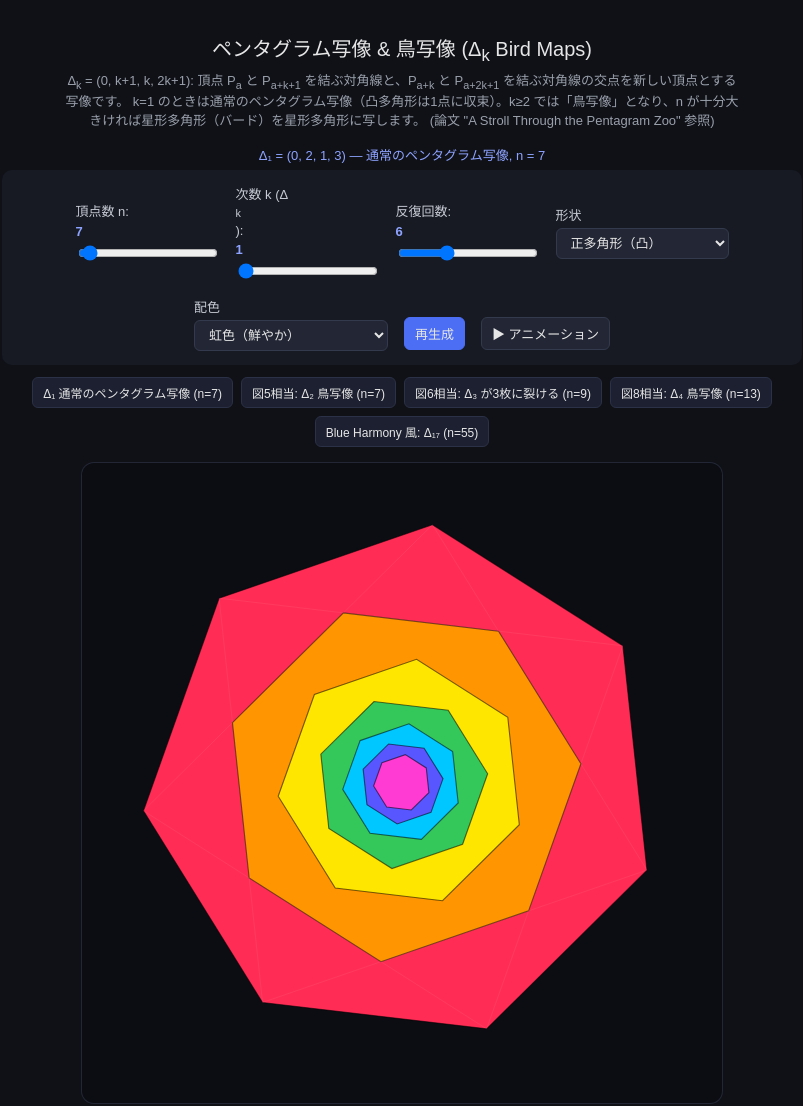
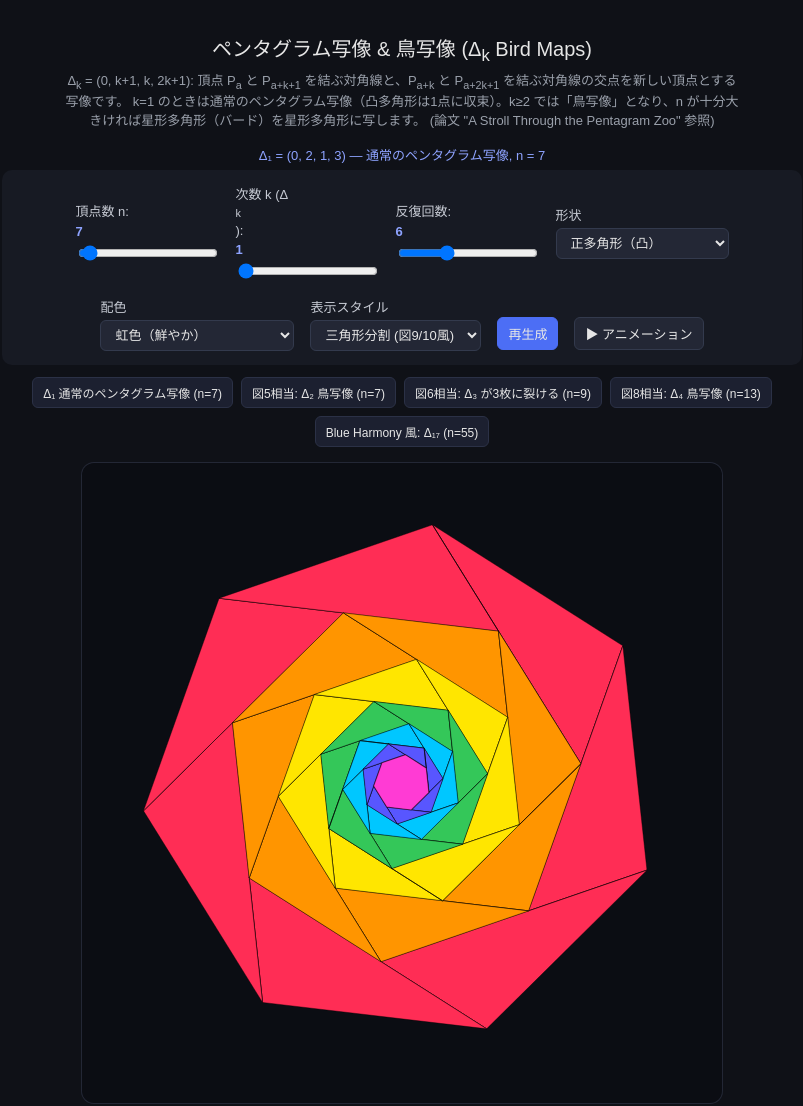
Before and after one commit to rumraisintea-a11y/mathgra, a plain HTML site: page pentagram_map.html in a window 1280 px wide. Shown: the top 1106 px of the page, without its empty margins (238-1041 px from the left). Drawn offline with Linux system fonts and the light colour scheme.

Commit message:
Add files via upload

```diff
--- a/pentagram_map.html
+++ b/pentagram_map.html
@@ -95,6 +95,13 @@ k=1 のときは通常のペンタグラム写像（凸多角形は1点に収束
       <option value="blueharmony">Blue Harmony 風: 青</option>
     </select>
   </label>
+  <label>表示スタイル
+    <select id="styleSelect">
+      <option value="triangulate">三角形分割 (図9/10風)</option>
+      <option value="ring">リング塗りつぶし</option>
+      <option value="outline">輪郭のみ</option>
+    </select>
+  </label>
   <label>&nbsp;
     <button id="regenBtn" class="primary">再生成</button>
   </label>
@@ -130,6 +137,7 @@ const kVal = document.getElementById('kVal');
 const iterVal = document.getElementById('iterVal');
 const shapeSelect = document.getElementById('shapeSelect');
 const paletteSelect = document.getElementById('paletteSelect');
+const styleSelect = document.getElementById('styleSelect');
 const regenBtn = document.getElementById('regenBtn');
 const animBtn = document.getElementById('animBtn');
 const mapLabel = document.getElementById('mapLabel');
@@ -212,6 +220,32 @@ function colorForIndex(i, total, paletteName) {
   return pal[i % pal.length];
 }
 
+function shadeColor(hex, percent) {
+  // percent: -100..100, negative darkens, positive lightens
+  const num = parseInt(hex.slice(1), 16);
+  let r = (num >> 16), g = (num >> 8) & 0xff, b = num & 0xff;
+  const amt = Math.round(2.55 * percent);
+  r = Math.min(255, Math.max(0, r + amt));
+  g = Math.min(255, Math.max(0, g + amt));
+  b = Math.min(255, Math.max(0, b + amt));
+  return '#' + (0x1000000 + r*0x10000 + g*0x100 + b).toString(16).slice(1);
+}
+
+function drawTriangle(a, b, c, color, outline) {
+  ctx.beginPath();
+  ctx.moveTo(a[0], a[1]);
+  ctx.lineTo(b[0], b[1]);
+  ctx.lineTo(c[0], c[1]);
+  ctx.closePath();
+  ctx.fillStyle = color;
+  ctx.fill();
+  if (outline) {
+    ctx.strokeStyle = outline;
+    ctx.lineWidth = 0.8;
+    ctx.stroke();
+  }
+}
+
 function drawFilledPolygon(P, color, outline) {
   ctx.beginPath();
   P.forEach((p, idx) => {
@@ -280,21 +314,48 @@ function render(upTo) {
   const k = parseInt(kSlider.value, 10);
   const totalIters = parseInt(iterSlider.value, 10);
   const paletteName = paletteSelect.value;
+  const style = styleSelect.value;
   updateMapLabel(n, k);
   const iterates = computeIterates(basePolygon, totalIters, k);
   const shown = Math.min(upTo === undefined ? iterates.length : upTo + 1, iterates.length);
+  const outlineColor = paletteName === 'fig10a' ? 'rgba(0,0,0,0.8)' : 'rgba(0,0,0,0.5)';
 
-  // Fill from the outermost polygon inward: since each inner polygon is
-  // drawn on top, this automatically creates vivid concentric colored
-  // rings/bands reminiscent of the triangulations in Figures 9-10 and
-  // Blue Harmony (Figure 1).
-  const outlineColor = paletteName === 'fig10a' ? '#000000' : 'rgba(0,0,0,0.55)';
-  for (let i = 0; i < shown; i++) {
-    const color = colorForIndex(i, iterates.length, paletteName);
-    drawFilledPolygon(iterates[i], color, outlineColor);
+  if (style === 'triangulate') {
+    // Approximate the paper's degree-6 triangulation: between consecutive
+    // iterates P^(i) and P^(i+1), zig-zag triangles connect corresponding
+    // vertices, giving the same faceted look as Figures 9-10 / Blue Harmony.
+    for (let i = 0; i < shown - 1; i++) {
+      const outer = iterates[i], inner = iterates[i + 1];
+      const nn = outer.length;
+      const base = colorForIndex(i, iterates.length, paletteName);
+      const colorA = base;
+      const colorB = shadeColor(base, -14);
+      for (let j = 0; j < nn; j++) {
+        const jp1 = (j + 1) % nn;
+        drawTriangle(outer[j], outer[jp1], inner[j], colorA, outlineColor);
+        drawTriangle(outer[jp1], inner[jp1], inner[j], colorB, outlineColor);
+      }
+    }
+    // fill the innermost remaining polygon solidly (collapse region)
+    if (shown > 0) {
+      const last = iterates[shown - 1];
+      drawFilledPolygon(last, colorForIndex(shown - 1, iterates.length, paletteName), outlineColor);
+    }
+  } else if (style === 'ring') {
+    for (let i = 0; i < shown; i++) {
+      const color = colorForIndex(i, iterates.length, paletteName);
+      drawFilledPolygon(iterates[i], color, outlineColor);
+    }
+  } else {
+    for (let i = 0; i < shown; i++) {
+      const color = colorForIndex(i, iterates.length, paletteName);
+      drawPolygon(iterates[i], color, i === 0 ? 2 : 1.2);
+    }
   }
-  // faint diagonal guide lines of the base polygon on top for structure
-  if (shown > 0) drawDiagonals(iterates[0], k, 'rgba(255,255,255,0.35)');
+
+  if (style !== 'triangulate' && shown > 0) {
+    drawDiagonals(iterates[0], k, 'rgba(255,255,255,0.35)');
+  }
 }
 
 function regenerate() {
@@ -350,6 +411,7 @@ kSlider.addEventListener('input', () => { kVal.textContent = kSlider.value; rend
 iterSlider.addEventListener('input', () => { iterVal.textContent = iterSlider.value; render(); });
 shapeSelect.addEventListener('change', regenerate);
 paletteSelect.addEventListener('change', () => render());
+styleSelect.addEventListener('change', () => render());
 regenBtn.addEventListener('click', regenerate);
 animBtn.addEventListener('click', toggleAnim);
 
```
